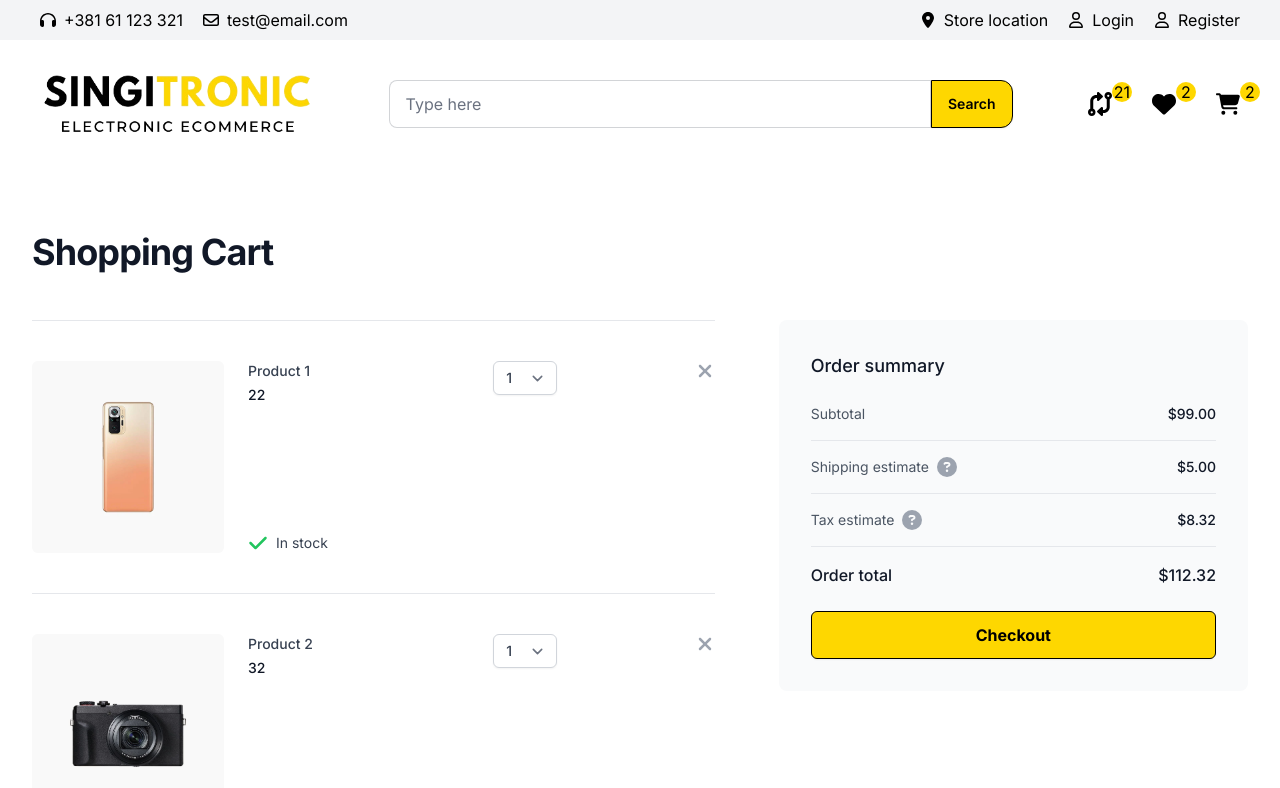
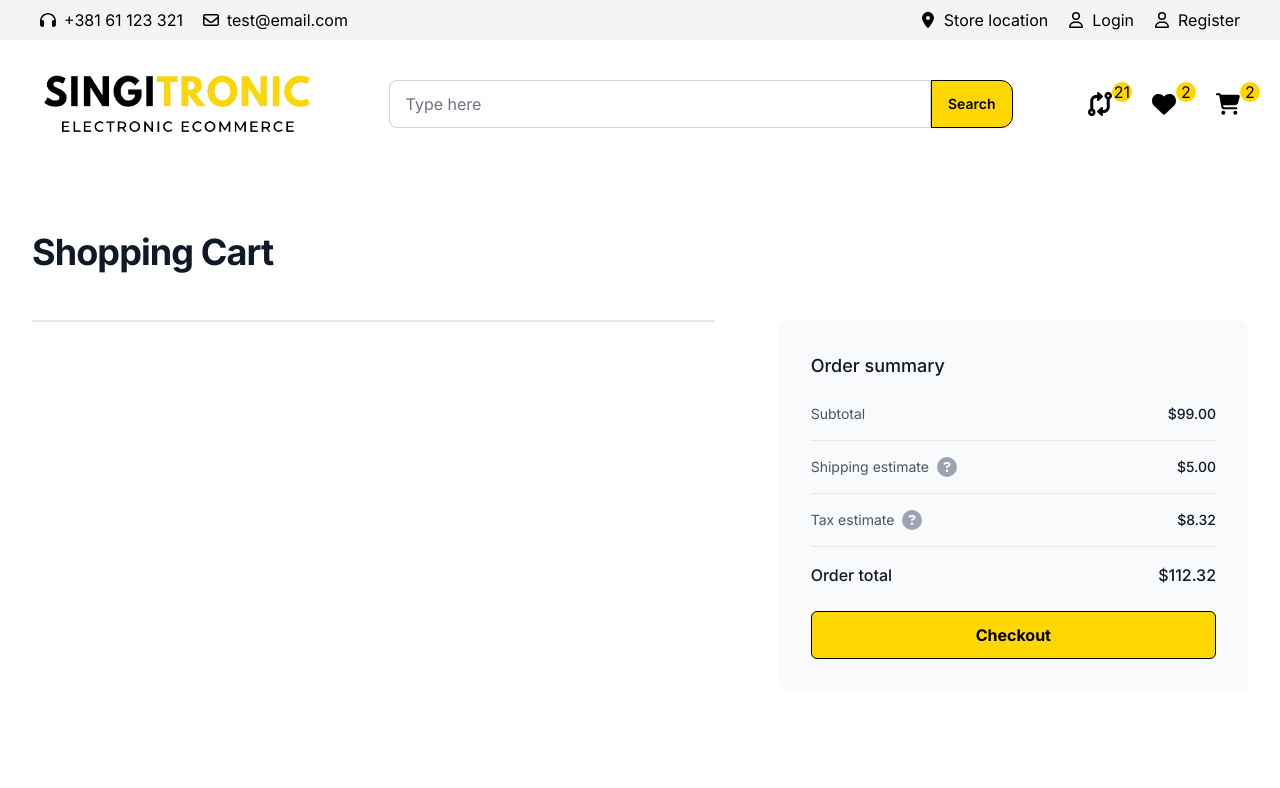
Before and after one commit to Kuzma02/Electronics-eCommerce-Shop-With-Admin-Dashboard-NextJS-NodeJS, a Next.js app: page /cart in a window 1280 px wide. Shown: the top 788 px of the page. Built offline with nearby package versions, Linux system fonts and the light colour scheme.

Commit message:
zustand_add_to_cart_completed

```diff
--- a/app/_zustand/store.ts
+++ b/app/_zustand/store.ts
@@ -5,8 +5,8 @@ export type ProductInCart = {
   title: string;
   price: number;
   image: string;
+  amount: number;
 };
-
 
 export type State = {
   products: ProductInCart[];
@@ -17,25 +17,22 @@ export type Actions = {
 };
 
 export const useProductStore = create<State & Actions>((set) => ({
-  products: [
-    {
-      id: 1,
-      title: "Product 1",
-      price: 22,
-      image: "product1.webp"
-    },
-    {
-        id: 2,
-        title: "Product 2",
-        price: 32,
-        image: "product2.webp"
-      },
-  ],
+  products: [],
   addToCart: (newProduct) => {
     set((state) => {
-      console.log(state);
+      const cartItem = state.products.find(item => item.id === newProduct.id);
+      if(!cartItem){
+        return { products: [...state.products, newProduct] };
+      }else{
+        state.products.map(product => {
+          if(product.id === cartItem.id){
+            product.amount += newProduct.amount;
+          }
+        })
 
-      return { products: [...state.products, newProduct] };
+      }
+      return { products: [...state.products] };
+
     });
   },
 }));
--- a/app/cart/page.tsx
+++ b/app/cart/page.tsx
@@ -1,67 +1,36 @@
 "use client";
 
-import { CustomButton } from '@/components';
-import Image from 'next/image';
-import React from 'react'
-import { FaCheck, FaClock, FaCircleQuestion, FaXmark  } from "react-icons/fa6";
-import { useProductStore } from '../_zustand/store';
-import Link from 'next/link';
-
-// const products = [
-//   {
-//     id: 1,
-//     name: 'Basic Tee',
-//     href: '#',
-//     price: '$32.00',
-//     color: 'Sienna',
-//     inStock: true,
-//     size: 'Large',
-//     imageSrc: 'https://tailwindui.com/img/ecommerce-images/shopping-cart-page-01-product-01.jpg',
-//     imageAlt: "Front of men's Basic Tee in sienna.",
-//   },
-//   {
-//     id: 2,
-//     name: 'Basic Tee',
-//     href: '#',
-//     price: '$32.00',
-//     color: 'Black',
-//     inStock: false,
-//     leadTime: '3–4 weeks',
-//     size: 'Large',
-//     imageSrc: 'https://tailwindui.com/img/ecommerce-images/shopping-cart-page-01-product-02.jpg',
-//     imageAlt: "Front of men's Basic Tee in black.",
-//   },
-//   {
-//     id: 3,
-//     name: 'Nomad Tumbler',
-//     href: '#',
-//     price: '$35.00',
-//     color: 'White',
-//     inStock: true,
-//     imageSrc: 'https://tailwindui.com/img/ecommerce-images/shopping-cart-page-01-product-03.jpg',
-//     imageAlt: 'Insulated bottle with white base and black snap lid.',
-//   },
-// ]
+import { CustomButton, QuantityInput, QuantityInputCart } from "@/components";
+import Image from "next/image";
+import React from "react";
+import { FaCheck, FaClock, FaCircleQuestion, FaXmark } from "react-icons/fa6";
+import { useProductStore } from "../_zustand/store";
+import Link from "next/link";
 
 const CartPage = () => {
   const { products } = useProductStore();
   return (
     <div className="bg-white">
       <div className="mx-auto max-w-2xl px-4 pb-24 pt-16 sm:px-6 lg:max-w-7xl lg:px-8">
-      <h1 className="text-3xl font-bold tracking-tight text-gray-900 sm:text-4xl">Shopping Cart</h1>
+        <h1 className="text-3xl font-bold tracking-tight text-gray-900 sm:text-4xl">
+          Shopping Cart
+        </h1>
         <form className="mt-12 lg:grid lg:grid-cols-12 lg:items-start lg:gap-x-12 xl:gap-x-16">
           <section aria-labelledby="cart-heading" className="lg:col-span-7">
             <h2 id="cart-heading" className="sr-only">
               Items in your shopping cart
             </h2>
 
-          <ul role="list" className="divide-y divide-gray-200 border-b border-t border-gray-200">
+            <ul
+              role="list"
+              className="divide-y divide-gray-200 border-b border-t border-gray-200"
+            >
               {products.map((product) => (
                 <li key={product.id} className="flex py-6 sm:py-10">
                   <div className="flex-shrink-0">
                     <Image
-                  width={96}
-                  height={96}
+                      width={192}
+                      height={192}
                       src={`/${product.image}`}
                       alt="laptop image"
                       className="h-24 w-24 rounded-md object-cover object-center sm:h-48 sm:w-48"
@@ -73,7 +42,10 @@ const CartPage = () => {
                       <div>
                         <div className="flex justify-between">
                           <h3 className="text-sm">
-                          <Link href={`#`} className="font-medium text-gray-700 hover:text-gray-800">
+                            <Link
+                              href={`#`}
+                              className="font-medium text-gray-700 hover:text-gray-800"
+                            >
                               {product.title}
                             </Link>
                           </h3>
@@ -84,30 +56,18 @@ const CartPage = () => {
                           <p className="ml-4 border-l border-gray-200 pl-4 text-gray-500">{product.size}</p>
                         ) : null}
                       </div> */}
-                      <p className="mt-1 text-sm font-medium text-gray-900">{product.price}</p>
+                        <p className="mt-1 text-sm font-medium text-gray-900">
+                          ${product.price}
+                        </p>
                       </div>
 
                       <div className="mt-4 sm:mt-0 sm:pr-9">
-                      <label htmlFor={`quantity-${product.id}`} className="sr-only">
-                        Quantity, {product.title}
-                      </label>
-                      <select
-                        id={`quantity-${product.id}`}
-                        name={`quantity-${product.id}`}
-                        className="max-w-full rounded-md border border-gray-300 py-1.5 text-left text-base font-medium leading-5 text-gray-700 shadow-sm focus:border-indigo-500 focus:outline-none focus:ring-1 focus:ring-indigo-500 sm:text-sm"
+                        <QuantityInputCart product={product} />
+                        <div className="absolute right-0 top-0">
+                          <button
+                            type="button"
+                            className="-m-2 inline-flex p-2 text-gray-400 hover:text-gray-500"
                           >
-                        <option value={1}>1</option>
-                        <option value={2}>2</option>
-                        <option value={3}>3</option>
-                        <option value={4}>4</option>
-                        <option value={5}>5</option>
-                        <option value={6}>6</option>
-                        <option value={7}>7</option>
-                        <option value={8}>8</option>
-                      </select>
-
-                      <div className="absolute right-0 top-0">
-                        <button type="button" className="-m-2 inline-flex p-2 text-gray-400 hover:text-gray-500">
                             <span className="sr-only">Remove</span>
                             <FaXmark className="h-5 w-5" aria-hidden="true" />
                           </button>
@@ -117,12 +77,18 @@ const CartPage = () => {
 
                     <p className="mt-4 flex space-x-2 text-sm text-gray-700">
                       {1 ? (
-                      <FaCheck className="h-5 w-5 flex-shrink-0 text-green-500" aria-hidden="true" />
+                        <FaCheck
+                          className="h-5 w-5 flex-shrink-0 text-green-500"
+                          aria-hidden="true"
+                        />
                       ) : (
-                      <FaClock className="h-5 w-5 flex-shrink-0 text-gray-300" aria-hidden="true" />
+                        <FaClock
+                          className="h-5 w-5 flex-shrink-0 text-gray-300"
+                          aria-hidden="true"
+                        />
                       )}
 
-                    <span>{1 ? 'In stock' : `Ships in 3 days`}</span>
+                      <span>{1 ? "In stock" : `Ships in 3 days`}</span>
                     </p>
                   </div>
                 </li>
@@ -135,7 +101,10 @@ const CartPage = () => {
             aria-labelledby="summary-heading"
             className="mt-16 rounded-lg bg-gray-50 px-4 py-6 sm:p-6 lg:col-span-5 lg:mt-0 lg:p-8"
           >
-          <h2 id="summary-heading" className="text-lg font-medium text-gray-900">
+            <h2
+              id="summary-heading"
+              className="text-lg font-medium text-gray-900"
+            >
               Order summary
             </h2>
 
@@ -147,8 +116,13 @@ const CartPage = () => {
               <div className="flex items-center justify-between border-t border-gray-200 pt-4">
                 <dt className="flex items-center text-sm text-gray-600">
                   <span>Shipping estimate</span>
-                <a href="#" className="ml-2 flex-shrink-0 text-gray-400 hover:text-gray-500">
-                  <span className="sr-only">Learn more about how shipping is calculated</span>
+                  <a
+                    href="#"
+                    className="ml-2 flex-shrink-0 text-gray-400 hover:text-gray-500"
+                  >
+                    <span className="sr-only">
+                      Learn more about how shipping is calculated
+                    </span>
                     <FaCircleQuestion className="h-5 w-5" aria-hidden="true" />
                   </a>
                 </dt>
@@ -157,28 +131,41 @@ const CartPage = () => {
               <div className="flex items-center justify-between border-t border-gray-200 pt-4">
                 <dt className="flex text-sm text-gray-600">
                   <span>Tax estimate</span>
-                <a href="#" className="ml-2 flex-shrink-0 text-gray-400 hover:text-gray-500">
-                  <span className="sr-only">Learn more about how tax is calculated</span>
+                  <a
+                    href="#"
+                    className="ml-2 flex-shrink-0 text-gray-400 hover:text-gray-500"
+                  >
+                    <span className="sr-only">
+                      Learn more about how tax is calculated
+                    </span>
                     <FaCircleQuestion className="h-5 w-5" aria-hidden="true" />
                   </a>
                 </dt>
                 <dd className="text-sm font-medium text-gray-900">$8.32</dd>
               </div>
               <div className="flex items-center justify-between border-t border-gray-200 pt-4">
-              <dt className="text-base font-medium text-gray-900">Order total</dt>
+                <dt className="text-base font-medium text-gray-900">
+                  Order total
+                </dt>
                 <dd className="text-base font-medium text-gray-900">$112.32</dd>
               </div>
             </dl>
 
             <div className="mt-6">
-
-            <CustomButton textSize='base' buttonType="submit" paddingX={4} paddingY={3} text="Checkout" customWidth='full'   />
+              <CustomButton
+                textSize="base"
+                buttonType="submit"
+                paddingX={4}
+                paddingY={3}
+                text="Checkout"
+                customWidth="full"
+              />
             </div>
           </section>
         </form>
       </div>
     </div>
-  )
-}
+  );
+};
 
-export default CartPage
+export default CartPage;
--- /dev/null
+++ b/components/BuyNowSingleProductBtn.tsx
@@ -0,0 +1,11 @@
+import React from "react";
+
+const BuyNowSingleProductBtn = () => {
+  return (
+    <button className="btn w-[200px] text-lg border border-black hover:border-black border-2 font-normal bg-custom-yellow text-black hover:bg-black hover:text-white rounded-md transition-colors uppercase ease-in max-[500px]:w-full">
+      Buy Now
+    </button>
+  );
+};
+
+export default BuyNowSingleProductBtn;
--- a/components/index.ts
+++ b/components/index.ts
@@ -25,3 +25,6 @@ export { default as ProductTabs } from "./ProductTabs";
 export { default as RatingPercentElement } from "./RatingPercentElement";
 export { default as SingleReview } from "./SingleReview";
 export { default as CustomButton } from "./CustomButton";
+export { default as QuantityInputCart } from "./QuantityInputCart";
+export { default as AddToCartSingleProductBtn } from "./AddToCartSingleProductBtn";
+export { default as BuyNowSingleProductBtn } from "./BuyNowSingleProductBtn";
```
Also changed, not shown: app/product/[productSlug]/page.tsx (+12 -15 lines), components/AddToCartSingleProductBtn.tsx (added, +27 -0 lines), components/QuantityInputCart.tsx (added, +54 -0 lines). Lines whose indentation alone changed are shown as unchanged.
